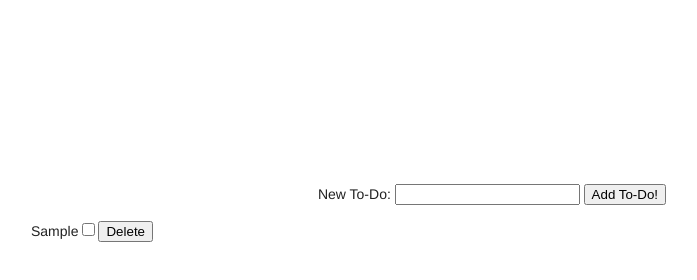
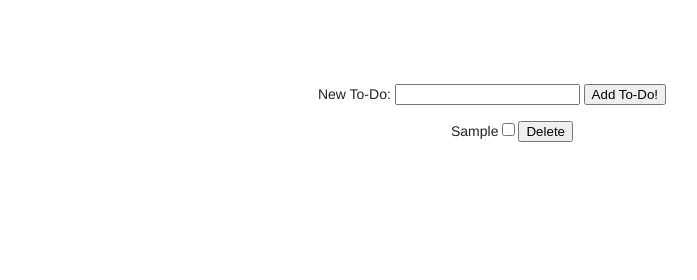
Before and after one commit to menachem7/to-do-app, a plain HTML site: page index.html in a window 1280 px wide. Both pictures are taken after typing "Sample" into the empty fields and a click on the button "Add To-Do!". Shown: the part 116-396 px from the top of the page, without its empty margins (148-845 px from the left). Drawn offline with nearby package versions, Linux system fonts and the light colour scheme.

Commit message:
list centered but not able to style elements within the li

```diff
--- a/styles/main.css
+++ b/styles/main.css
@@ -1,25 +1,31 @@
-h1, form {
+h1 {
+  margin-top: 30px;
+  font-size: 12px;
   text-align: center;
 }
 
 form {
-  margin-top: 200px;
+  text-align: center;
+  margin-top: 100px;
 }
 
 .centeringList {
   text-align: center;
 }
 
-ul {
-  width: 400px;
+#toDoList {
   list-style-type: none;
 }
 
+/* this should be for the text within the li
+li > "" {
+  left: 0px;
+} */
+
 li > input {
-  position: relative
-  left: 40px;
+  left: -20px;
 }
 
 li > button {
-  right: 30px;
+  right: 0px;
 }
```
Also changed, not shown: index.html (+2 -2 lines).
